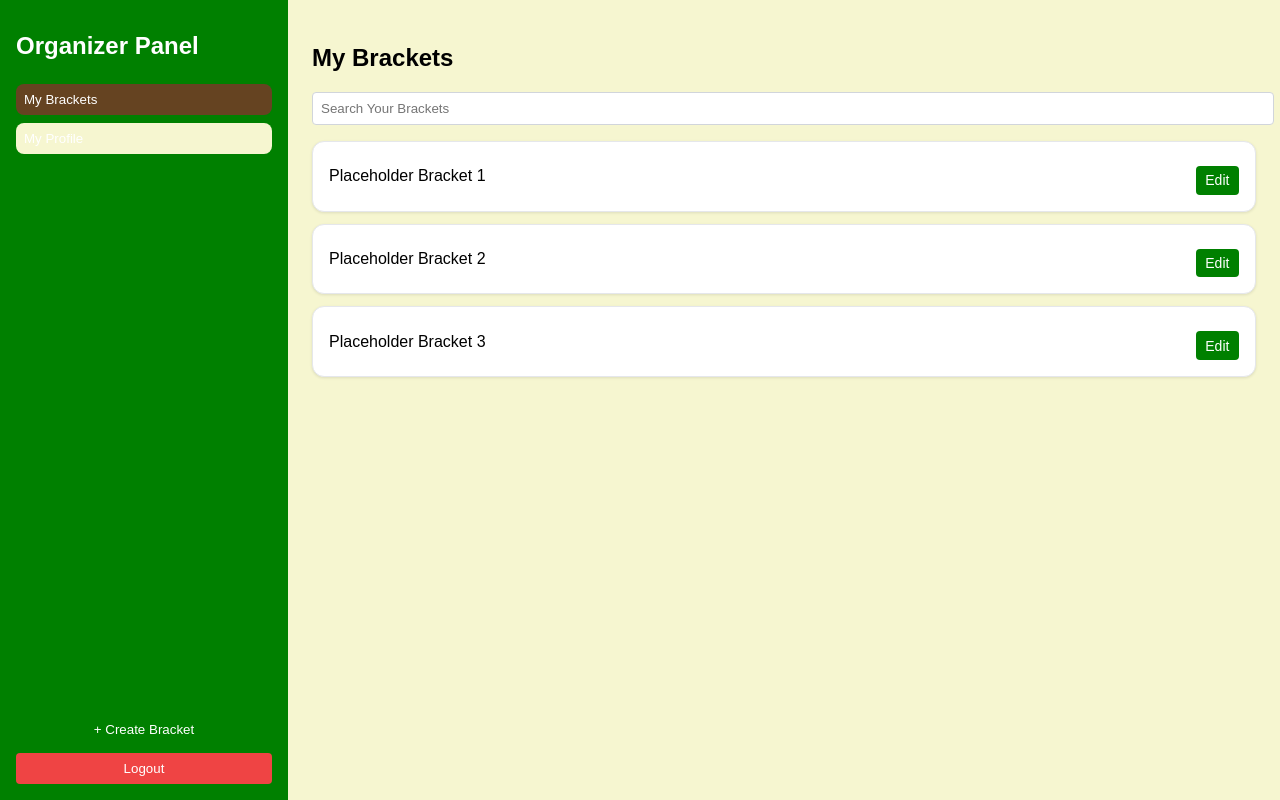
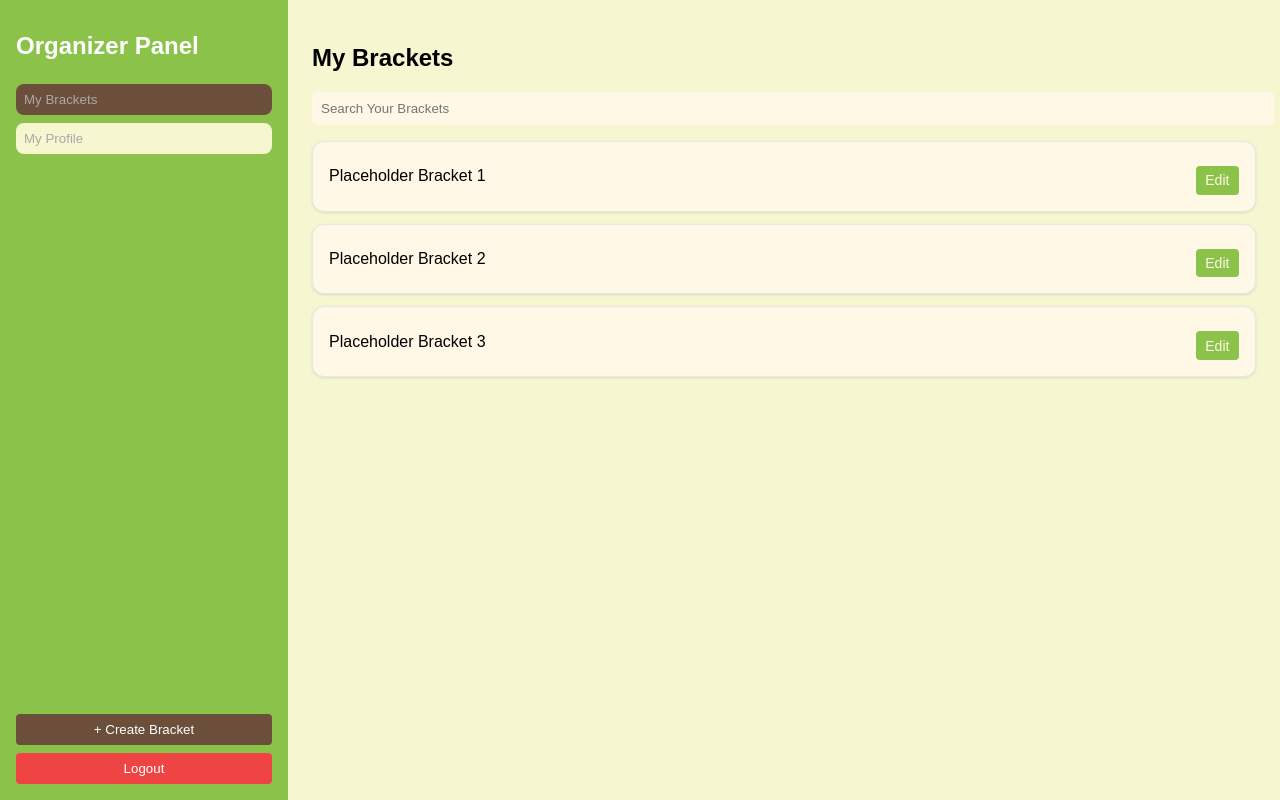
Before and after one commit to carson-fn/BracketBeaver, a React (Vite) app in the folder frontend/: page /organizer in a window 1280 px wide. Built offline with nearby package versions, Linux system fonts and the light colour scheme; a web font is replaced by a local one.

Commit message:
updated local database and matched styles to login page as best as I could

```diff
--- a/frontend/src/pages/dashboards/AdminDashboard.tsx
+++ b/frontend/src/pages/dashboards/AdminDashboard.tsx
@@ -1,5 +1,5 @@
 import React, { useState } from "react";
-import "./styles/AdminDashboard.css";
+import "./styles/Dashboard.css";
 
 export default function AdminDashboard() {
   const [activeTab, setActiveTab] = useState("users");
--- a/frontend/src/pages/dashboards/OrganizerDashboard.tsx
+++ b/frontend/src/pages/dashboards/OrganizerDashboard.tsx
@@ -1,5 +1,5 @@
 import React, { useState } from "react";
-import "./styles/OrganizerDashboard.css";
+import "./styles/Dashboard.css";
 
 export default function OrganizerDashboard() {
   const [activeTab, setActiveTab] = useState("brackets");
--- a/frontend/src/pages/dashboards/styles/AdminDashboard.css
+++ b/frontend/src/pages/dashboards/styles/Dashboard.css
@@ -7,7 +7,7 @@
 /* Sidebar */
 .sidebar {
   width: 16rem;
-  background-color: green;
+  background-color: #8BC34A;
   color: white;
   display: flex;
   flex-direction: column;
@@ -27,14 +27,15 @@
   cursor: pointer;
   text-align: left;
   background-color: #f6f6d0;
+  color: darkgray;
 }
 
 .sidebar-button.active {
-  background-color: #654321; /* highlight active tab */
+  background-color: #6B4F3A; /* highlight active tab */
 }
 
 .sidebar-button:hover {
-  background-color: #422b15; /* hover effect */
+  background-color: #6B4F3A; /* hover effect */
 }
 
 /* Sidebar bottom buttons */
@@ -46,7 +47,7 @@
 }
 
 .button-create {
-  background-color: green; /* blue */
+  background-color: #6B4F3A; /* blue */
   padding: 0.5rem;
   border-radius: 0.25rem;
   color: white;
@@ -54,7 +55,7 @@
 }
 
 .button-create:hover {
-  background-color: darkgreen;
+  background-color: #483526;
 }
 
 .button-logout {
@@ -78,11 +79,12 @@
 }
 
 .search-input {
-  border: 1px solid #d1d5db;
+  border: 1px solid #FFF8E7;
   padding: 0.5rem;
   border-radius: 0.25rem;
   width: 100%;
   margin-bottom: 1rem;
+  background-color: #FFF8E7;
 }
 
 .card {
@@ -94,13 +96,13 @@
   border-radius: 0.75rem;
   border: 1px solid #e5e7eb;
   box-shadow: 0 1px 3px rgba(0,0,0,0.1);
-  background-color: white;
+  background-color: #FFF8E7;
   margin-bottom: 0.75rem;
 }
 
 .card-action-button {
-  background-color: green;
-  color: white;
+  background-color: #8BC34A;
+  color: #FFF8E7;
   padding: 0.4rem 0.6rem;
   border-radius: 0.25rem;
   cursor: pointer;
--- a/frontend/src/pages/dashboards/styles/OrganizerDashboard.css
+++ /dev/null
@@ -1,117 +0,0 @@
-.dashboard-container {
-  display: flex;
-  height: 100vh;
-  font-family: sans-serif;
-}
-
-/* Sidebar */
-.sidebar {
-  width: 16rem;
-  background-color: green;
-  color: white;
-  display: flex;
-  flex-direction: column;
-  padding: 1rem;
-}
-
-.sidebar-title {
-  font-size: 1.5rem;
-  font-weight: bold;
-  margin-bottom: 1.5rem;
-}
-
-.sidebar-button {
-  margin-bottom: 0.5rem;
-  padding: 0.5rem;
-  border-radius: 0.5rem;
-  cursor: pointer;
-  text-align: left;
-  background-color: #f6f6d0;
-}
-
-.sidebar-button.active {
-  background-color: #654321; /* highlight active tab */
-}
-
-.sidebar-button:hover {
-  background-color: #422b15; /* hover effect */
-}
-
-/* Sidebar bottom buttons */
-.sidebar-bottom {
-  margin-top: auto;
-  display: flex;
-  flex-direction: column;
-  gap: 0.5rem;
-}
-
-.button-create {
-  background-color: green; /* blue */
-  padding: 0.5rem;
-  border-radius: 0.25rem;
-  color: white;
-  cursor: pointer;
-}
-
-.button-create:hover {
-  background-color: darkgreen;
-}
-
-.button-logout {
-  background-color: #ef4444; /* red */
-  padding: 0.5rem;
-  border-radius: 0.25rem;
-  color: white;
-  cursor: pointer;
-}
-
-.button-logout:hover {
-  background-color: #dc2626;
-}
-
-/* Main content area */
-.main-content {
-  flex: 1;
-  padding: 1.5rem;
-  background-color: #f6f6d0; /* light gray */
-  overflow-y: auto;
-}
-
-.search-input {
-  border: 1px solid #d1d5db;
-  padding: 0.5rem;
-  border-radius: 0.25rem;
-  width: 100%;
-  margin-bottom: 1rem;
-}
-
-.card {
-  display: flex;          /* 1. Enable flexbox */
-  align-items: center;    /* 2. Vertically center the text and button */
-  justify-content: space-between; /* 3. Push text to left, button to right */
-
-  padding: 1rem;
-  border-radius: 0.75rem;
-  border: 1px solid #e5e7eb;
-  box-shadow: 0 1px 3px rgba(0,0,0,0.1);
-  background-color: white;
-  margin-bottom: 0.75rem;
-}
-
-.card-action-button {
-  background-color: green;
-  color: white;
-  padding: 0.4rem 0.6rem;
-  border-radius: 0.25rem;
-  cursor: pointer;
-  border: none;
-  font-size: 0.875rem;
-}
-
-.card-action-button:hover {
-  background-color: darkgreen;
-}
-
-.mt-2 {
-  margin-top: 0.5rem;
-}
```
